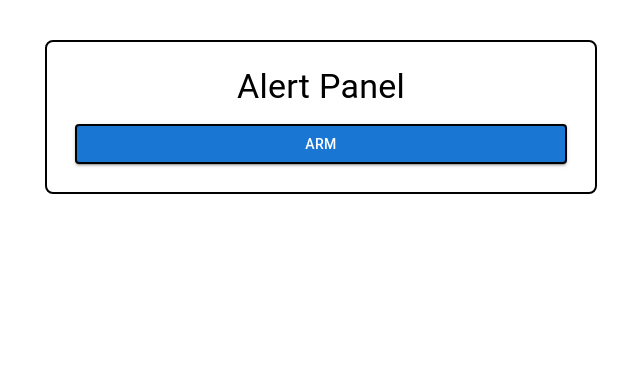
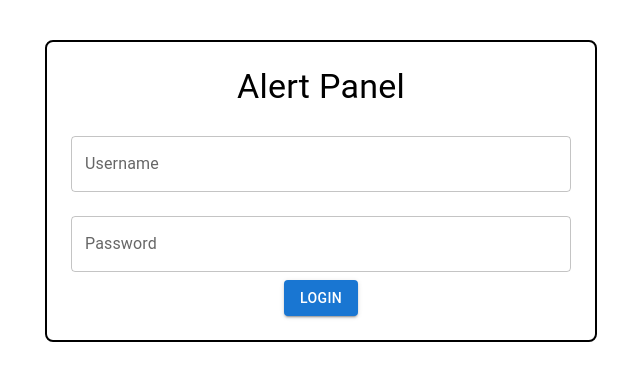
Before and after one commit to rndmzd/remote-alerts, a React app in the folder packages/client/: page / in a window 1280 px wide. Shown: the top 380 px of the page, without its empty margins (319-959 px from the left). Built offline with nearby package versions, Linux system fonts and the light colour scheme.

Commit message:
Client-side authentication components.

```diff
--- a/packages/client/package.json
+++ b/packages/client/package.json
@@ -14,6 +14,7 @@
     "@emotion/react": "^11.11.4",
     "@emotion/styled": "^11.11.5",
     "@mui/material": "^5.15.19",
+    "axios": "^1.7.2",
     "css-loader": "^7.1.2",
     "react": "^18.3.1",
     "react-dom": "^18.3.1",
--- a/packages/client/src/App.tsx
+++ b/packages/client/src/App.tsx
@@ -1,14 +1,21 @@
 import React, { useState } from 'react';
-import { Container, Typography, Button, Box, Grid } from '@mui/material';
+import { Container, Typography, Button, Box, Grid, TextField } from '@mui/material';
 import Countdown from './Countdown';
 import { io, Socket } from 'socket.io-client';
+import { useAuth, AuthProvider } from './authContext';
 
 const App: React.FC = () => {
+  const { user, token, login, logout } = useAuth();
   const [isConnected, setIsConnected] = useState(false);
   const [socket, setSocket] = useState<Socket | null>(null);
+  const [username, setUsername] = useState('');
+  const [password, setPassword] = useState('');
 
   const handleConnect = () => {
-    const newSocket = io('http://localhost:3000');
+    if (!token) return;
+    const newSocket = io('http://localhost:3000', {
+      auth: { token },
+    });
     setSocket(newSocket);
     setIsConnected(true);
   };
@@ -21,20 +28,22 @@ const App: React.FC = () => {
     setIsConnected(false);
   };
 
+  const handleLogin = async () => {
+    try {
+      await login(username, password);
+    } catch (error) {
+      console.error('Login failed', error);
+    }
+  };
+
   return (
     <Container maxWidth="sm">
-      <Box
-        textAlign="center"
-        mt={5}
-        p={3}
-        sx={{
-          border: '2px solid black',
-          borderRadius: '8px',
-        }}
-      >
+      <Box textAlign="center" mt={5} p={3} sx={{ border: '2px solid black', borderRadius: '8px' }}>
         <Typography variant="h4" gutterBottom>
           Alert Panel
         </Typography>
+        {user ? (
+          <>
             {isConnected ? (
               <>
                 <Countdown socket={socket} />
@@ -67,9 +76,39 @@ const App: React.FC = () => {
                 </Grid>
               </Grid>
             )}
+            <Button onClick={logout}>Logout</Button>
+          </>
+        ) : (
+          <Box>
+            <TextField
+              label="Username"
+              value={username}
+              onChange={(e) => setUsername(e.target.value)}
+              fullWidth
+              margin="normal"
+            />
+            <TextField
+              label="Password"
+              type="password"
+              value={password}
+              onChange={(e) => setPassword(e.target.value)}
+              fullWidth
+              margin="normal"
+            />
+            <Button onClick={handleLogin} variant="contained" color="primary">
+              Login
+            </Button>
+          </Box>
+        )}
       </Box>
     </Container>
   );
 };
 
-export default App;
+const AppWrapper: React.FC = () => (
+  <AuthProvider>
+    <App />
+  </AuthProvider>
+);
+
+export default AppWrapper;
--- /dev/null
+++ b/packages/client/src/authContext.tsx
@@ -0,0 +1,41 @@
+import React, { createContext, useState, useContext, ReactNode } from 'react';
+import axios from 'axios';
+
+interface AuthContextType {
+  user: string | null;
+  token: string | null;
+  login: (username: string, password: string) => Promise<void>;
+  logout: () => void;
+}
+
+const AuthContext = createContext<AuthContextType | undefined>(undefined);
+
+export const AuthProvider: React.FC<{ children: ReactNode }> = ({ children }) => {
+  const [user, setUser] = useState<string | null>(null);
+  const [token, setToken] = useState<string | null>(null);
+
+  const login = async (username: string, password: string) => {
+    const response = await axios.post('http://localhost:3000/api/login', { username, password });
+    setUser(username);
+    setToken(response.data.token);
+  };
+
+  const logout = () => {
+    setUser(null);
+    setToken(null);
+  };
+
+  return (
+    <AuthContext.Provider value={{ user, token, login, logout }}>
+      {children}
+    </AuthContext.Provider>
+  );
+};
+
+export const useAuth = (): AuthContextType => {
+  const context = useContext(AuthContext);
+  if (context === undefined) {
+    throw new Error('useAuth must be used within an AuthProvider');
+  }
+  return context;
+};
```
Also changed, not shown: 1 other file (tests, documents, lock files or other folders). Lines whose indentation alone changed are shown as unchanged.
